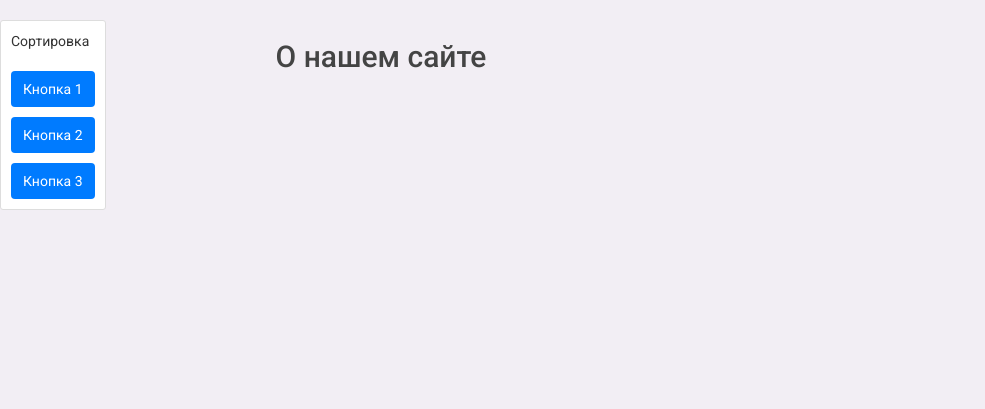
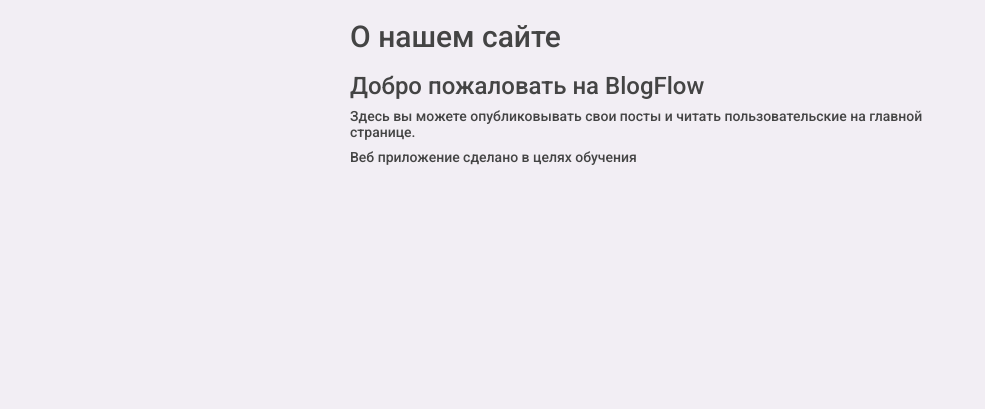
Before and after one commit to KittenStalker/BlogFlow, a Django app: page /about/ in a window 1280 px wide. Shown: the part 113-522 px from the top of the page, without its empty margins (0-985 px from the left). After the commit the page ends 278 px from the top, so only its background shows below. Run offline with Django 5.2, Linux system fonts and the light colour scheme; some libraries are stand-ins or nearby versions.

Commit message:
Удален раздел сортировки за ненадобностью
Финальные корректировки

```diff
--- a/testapp/static/blog/main.css
+++ b/testapp/static/blog/main.css
@@ -182,6 +182,5 @@ a.article-title:hover {
 }
 
 section {
-  height: 1000px;
-  padding: 0 150px;
+  padding: 0 350px;
 }
--- a/testapp/templates/about.html
+++ b/testapp/templates/about.html
@@ -2,4 +2,7 @@
 
 {% block content %}
 <h2>О нашем сайте</h2>
+<h3>Добро пожаловать на BlogFlow</h3>
+<h5>Здесь вы можете опубликовывать свои посты и читать пользовательские на главной странице.</h5>
+<h5>Веб приложение сделано в целях обучения</h5>
 {% endblock content %}
--- a/testapp/templates/base.html
+++ b/testapp/templates/base.html
@@ -29,7 +29,7 @@
                             <button type="submit" class="btn btn-outline-warning">Сделать пост</button>
                     </form>
 
-                    <form method="get" class="navbar-left">
+                    <form method="get" class="navbar-left" action="{% url 'blog-home' %}">
                         <input type="text"
                                name="q"
                                class="form-control"
@@ -86,16 +86,17 @@
 <!--    </marquee>-->
 
         <!-- Блок с постами -->
-            <div style="display: flex; gap: 20px; align-items: flex-start;">
-                <!-- Левая панель с кнопками (горизонтально) -->
-                <div class="content-section" style="flex-shrink: 0; padding: 10px;">
-                    <div style="flex-direction: column; display: flex; gap: 10px;">
-                        <p style="color: color: #FFC300;">Сортировка</p>
-                        <button style="padding: 8px 12px; background: #007bff; color: white; border: none; border-radius: 4px; cursor: pointer;">Кнопка 1</button>
-                        <button style="padding: 8px 12px; background: #007bff; color: white; border: none; border-radius: 4px; cursor: pointer;">Кнопка 2</button>
-                        <button style="padding: 8px 12px; background: #007bff; color: white; border: none; border-radius: 4px; cursor: pointer;">Кнопка 3</button>
-                    </div>
-                </div>
+<!--            <div style="display: flex; gap: 20px; align-items: flex-start;">-->
+<!--                &lt;!&ndash; Левая панель с кнопками (горизонтально) &ndash;&gt;-->
+
+<!--                <form class="content-section" style="flex-shrink: 0; padding: 10px;" action="{% url 'blog-home' %}">-->
+<!--                        <div style="flex-direction: column; display: flex; gap: 10px;">-->
+<!--                            <p style="color: color: #FFC300;">Сортировка</p>-->
+<!--                            <button style="padding: 8px 12px; background: #007bff; color: white; border: none; border-radius: 4px; cursor: pointer;">Кнопка 1</button>-->
+<!--                            <button style="padding: 8px 12px; background: #007bff; color: white; border: none; border-radius: 4px; cursor: pointer;">Кнопка 2</button>-->
+<!--                            <button style="padding: 8px 12px; background: #007bff; color: white; border: none; border-radius: 4px; cursor: pointer;">Кнопка 3</button>-->
+<!--                        </div>-->
+<!--                </form>-->
 
                 <!-- Центральная часть с постами -->
                 <section>
--- a/testapp/views.py
+++ b/testapp/views.py
@@ -9,7 +9,6 @@ from django.views.generic import (
     DeleteView
 )
 
-from .forms.searchform import SearchForm
 from .models import Post
 
 class PostListView(ListView):
@@ -33,8 +32,6 @@ class PostListView(ListView):
         context = super().get_context_data(**kwargs)
         context['search_query'] = self.request.GET.get('q', '')
         return context
-
-
 
 class PostDetailView(DetailView):
     model = Post
```
Also changed, not shown: testapp/forms/searchform.py (deleted, +0 -11 lines), README.md.
